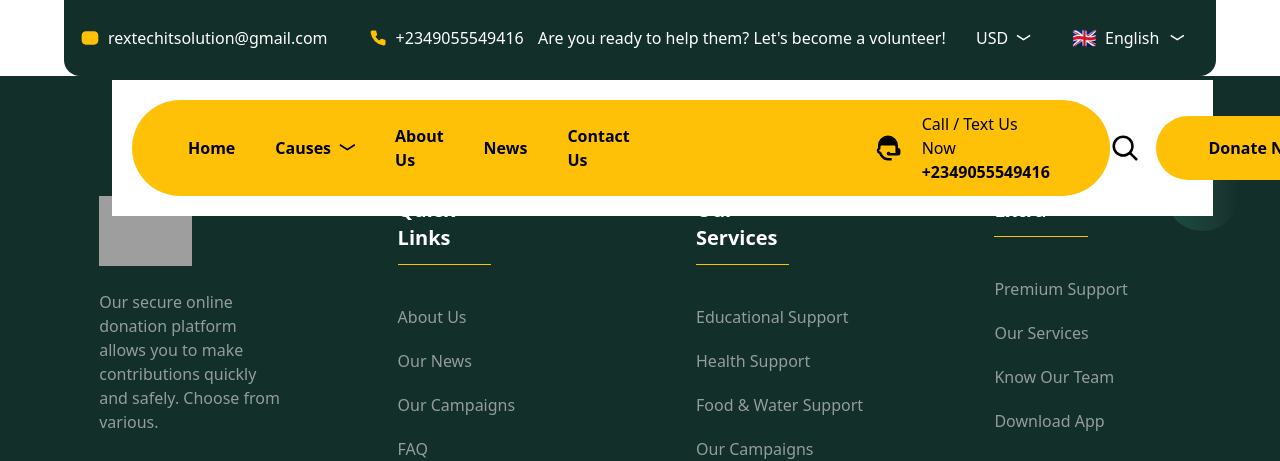
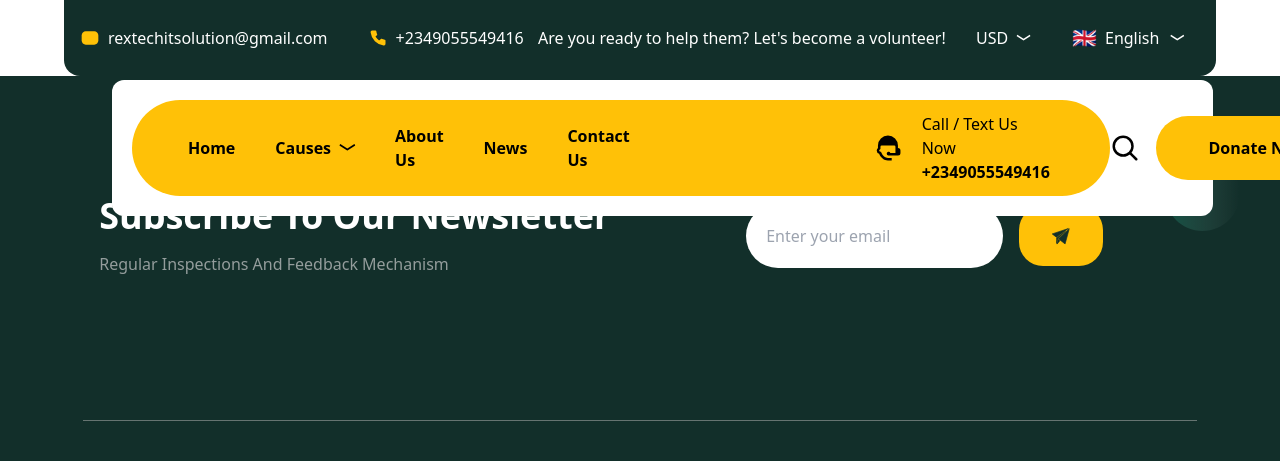
Before and after one commit to RextechITS/charity, a React (Vite) app: page /causes/water in a window 1280 px wide. Shown: the top 461 px of the page. Built offline with nearby package versions, Linux system fonts and the light colour scheme; grey boxes are pictures that could not be loaded.

Commit message:
footer updated

```diff
--- a/src/components/Footer.jsx
+++ b/src/components/Footer.jsx
@@ -5,9 +5,35 @@ import HeartImg from "../assets/sprade-light.png";
 const Footer = () => {
     return (
         <>
-            <footer className="relative z-10 bg-[#122f2a] pb-10 pt-20 lg:pb-20 lg:pt-[120px]">
+            <footer className="relative z-10 bg-[#122f2a] pb-10 pt-20 lg:pb-20 lg:pt-[120px] ">
+
                 {/* sections */}
-                <div className="w-[95vw] lg:w-[87%] mx-auto">
+                <div className="w-[95vw] lg:w-[87%] mx-auto space-y-20 lg:space-y-36">
+
+                    {/* subscribe to our newsletter */}
+                    <div className="grid grid-cols-1 lg:grid-cols-2 gap-6 place-content-center place-items-center">
+                        <div data-aos="fade-up" className="w-full px-4 space-y-4 text-center lg:text-left">
+                            <h4 className="text-2xl md:text-4xl font-bold text-white capitalize" > Subscribe to our newsletter</h4>
+                            <p className="text-[#949d9c] capitalize" >regular inspections and feedback mechanism</p>
+                        </div>
+
+                        <div data-aos="fade-up" className="w-full px-4 flex gap-4 justify-center items-center ">
+                            <input id="subscribeEmail" type="email" placeholder="Enter your email" className="w-full md:w-2/4 p-5 rounded-full text-black  bg-white focus:outline-none" required />
+                            <button className="bg-[#ffc107] hover:bg-[#198754] flex justify-center items-center transition ease-in-out duration-500 py-5 px-8 rounded-3xl text-[#122f2a] hover:text-white " >
+                                <svg version="1.1" id="Uploaded to svgrepo.com" xmlns="http://www.w3.org/2000/svg" xmlns:xlink="http://www.w3.org/1999/xlink"
+                                    width="20px" height="20px" viewBox="0 0 32 32" xml:space="preserve" fill="currentColor" stroke="currentColor">
+                                    <path class="sharpcorners_een" d="M23.35,8.463L11.085,19.881L9,27.85v-9.079L23.35,8.463z M27.857,3.993L1.911,12.642l6.677,5.193
+	                                L27.857,3.993z M9.763,28.884l4.404-5.431l-2.479-1.925L9.763,28.884z M11.979,20.416l-0.017,0.066L22.57,28.71l6.636-24.335
+	                                L11.979,20.416z"/>
+                                </svg>
+                            </button>
+                        </div>
+
+                    </div>
+
+                    {/* divider */}
+                    <div className="divider w-full h-[1px] bg-[#667471]"></div>
+
                     <div className=" grid grid-cols-1 sm:grid-cols-2 lg:grid-cols-4 gap-0 lg:gap-20 place-content-center">
 
                         {/* logo, follow us */}
@@ -190,7 +216,7 @@ const Footer = () => {
 
                 {/* absolutes svgs */}
                 <div>
-                    <span className="absolute bottom-0 left-0 z-[-1] max-sm:left-60 max-sm:bottom-20">
+                    <span className="absolute bottom-0 left-0 z-[-1] max-sm:left-60 max-sm:bottom-60">
                         <img src={HeartImg} alt="heart" className="w-full object-contain animate-pulse" />
                     </span>
 
@@ -222,6 +248,9 @@ const Footer = () => {
                         </svg>
                     </span>
                 </div>
+
+                {/* divider */}
+                <div className="divider w-full h-[1px] bg-[#667471] my-10"></div>
 
                 <p className="text-center text-white font-semibold">&copy; {new Date().getFullYear()}. RexTech IT Solutions. All rights reserved....</p>
             </footer>
--- a/src/components/Header.jsx
+++ b/src/components/Header.jsx
@@ -69,7 +69,7 @@ export default function Header() {
             </header>
 
             {/* Main Navigation */}
-            <nav className="w-full lg:w-[86%] lg:mx-auto p-5 fixed top-0 lg:top-20 lg:left-28 flex justify-between items-center z-40 bg-white backdrop-blur-lg">
+            <nav className="w-full lg:w-[86%] lg:mx-auto p-5 fixed top-0 lg:top-20 lg:left-28 flex justify-between items-center z-40 bg-white backdrop-blur-lg lg:rounded-xl">
                 {/* Logo */}
                 <Link to="/"><img src="/logo.png" alt="Logo" className="" /></Link>
 
```
